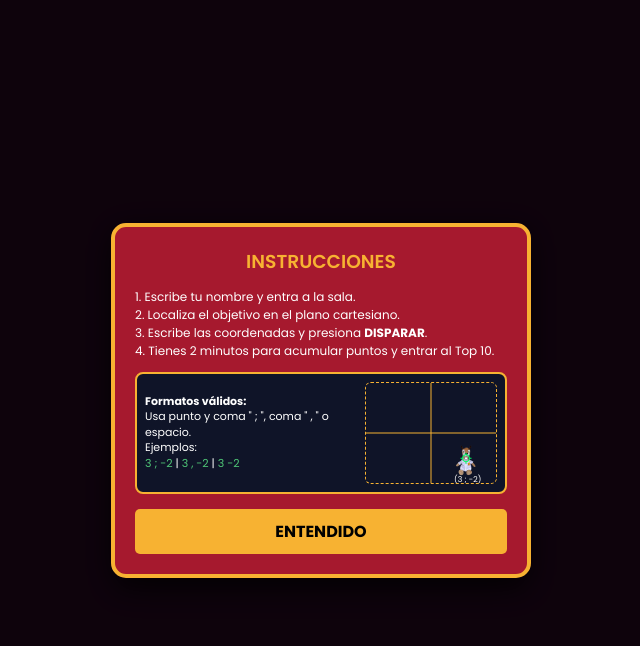
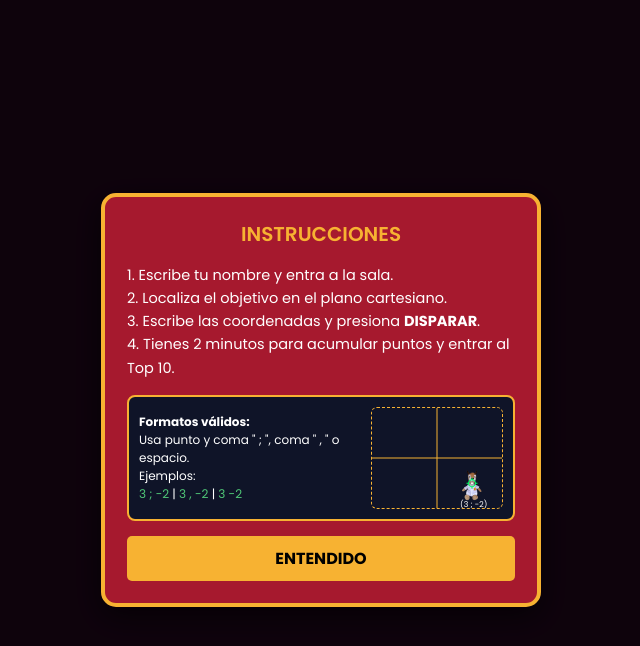
Before and after one commit to cesarbautistadurand/juego-cayetano, a website: page index.html in a window 1280 px wide. Both pictures are taken after a click on the button "📖 ¿CÓMO JUGAR?". Shown: the whole page, without its empty margins (319-959 px from the left). Drawn offline with nearby package versions, Linux system fonts and the light colour scheme; no server answers.

Commit message:
estilos.css

```diff
--- a/estilos.css
+++ b/estilos.css
@@ -64,9 +64,9 @@ body {
 .contenido-modal {
     background-color: #A6192E;
     border: 4px solid #F7B232;
-    padding: 20px;
+    padding: 22px;
     border-radius: 15px;
-    max-width: 420px;
+    max-width: 440px;
     width: 100%;
     text-align: left;
     box-shadow: 0 10px 30px rgba(0,0,0,0.6);
@@ -78,19 +78,21 @@ body {
     color: #F7B232;
     margin-top: 0;
     margin-bottom: 12px;
+    font-size: 20px;
 }
 
+/* LETRA AGRANDADA PARA LAS INSTRUCCIONES */
 .contenido-modal p {
-    font-size: 12px;
-    line-height: 1.5;
-    margin-bottom: 12px;
+    font-size: 14.5px;
+    line-height: 1.6;
+    margin-bottom: 15px;
 }
 
 .demo-contenedor {
     background-color: #0F1428;
     border: 2px solid #F7B232;
     border-radius: 8px;
-    padding: 8px;
+    padding: 10px;
     display: flex;
     align-items: center;
     justify-content: space-between;
@@ -98,9 +100,10 @@ body {
     margin-bottom: 15px;
 }
 
+/* LETRA AGRANDADA PARA EL TEXTO DEL EJEMPLO */
 .demo-texto {
-    font-size: 11px;
-    line-height: 1.4;
+    font-size: 12px;
+    line-height: 1.5;
 }
 
 #demoCanvas {
```
